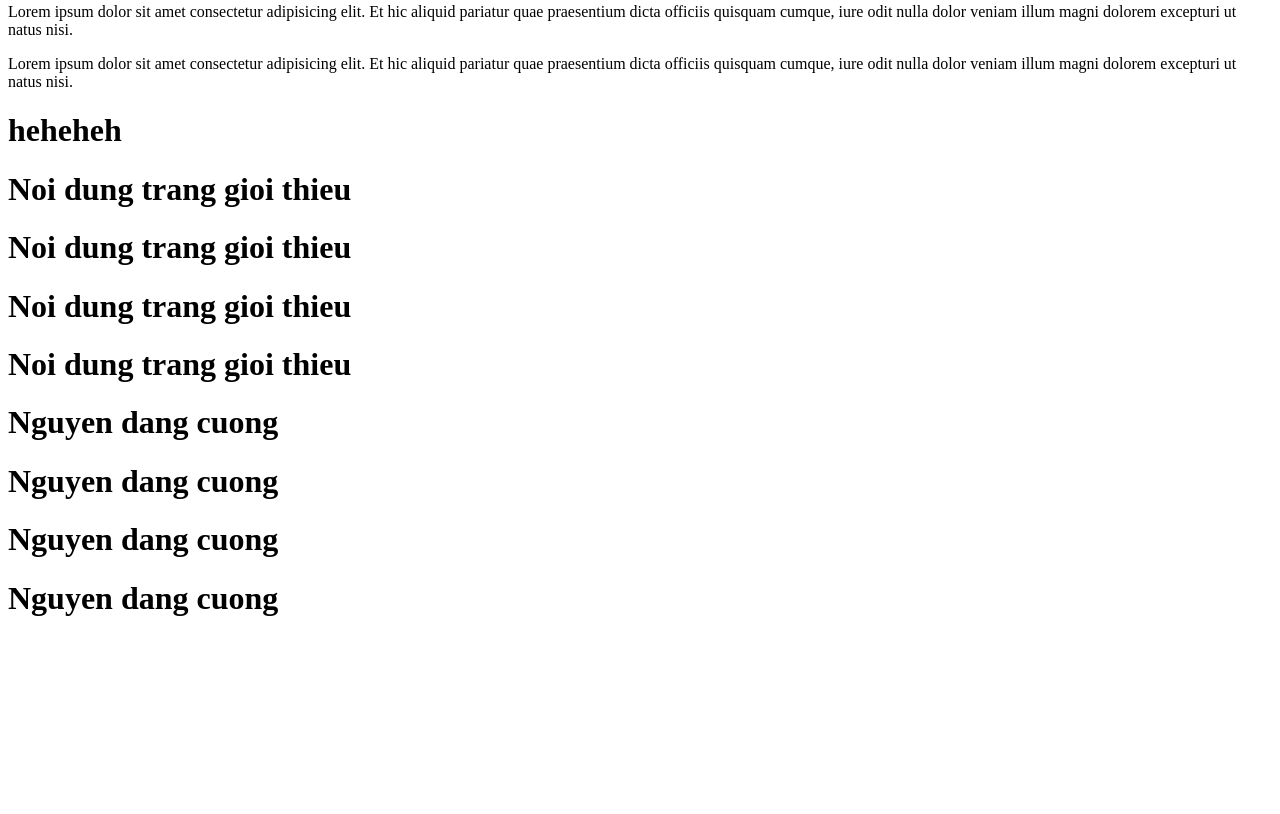
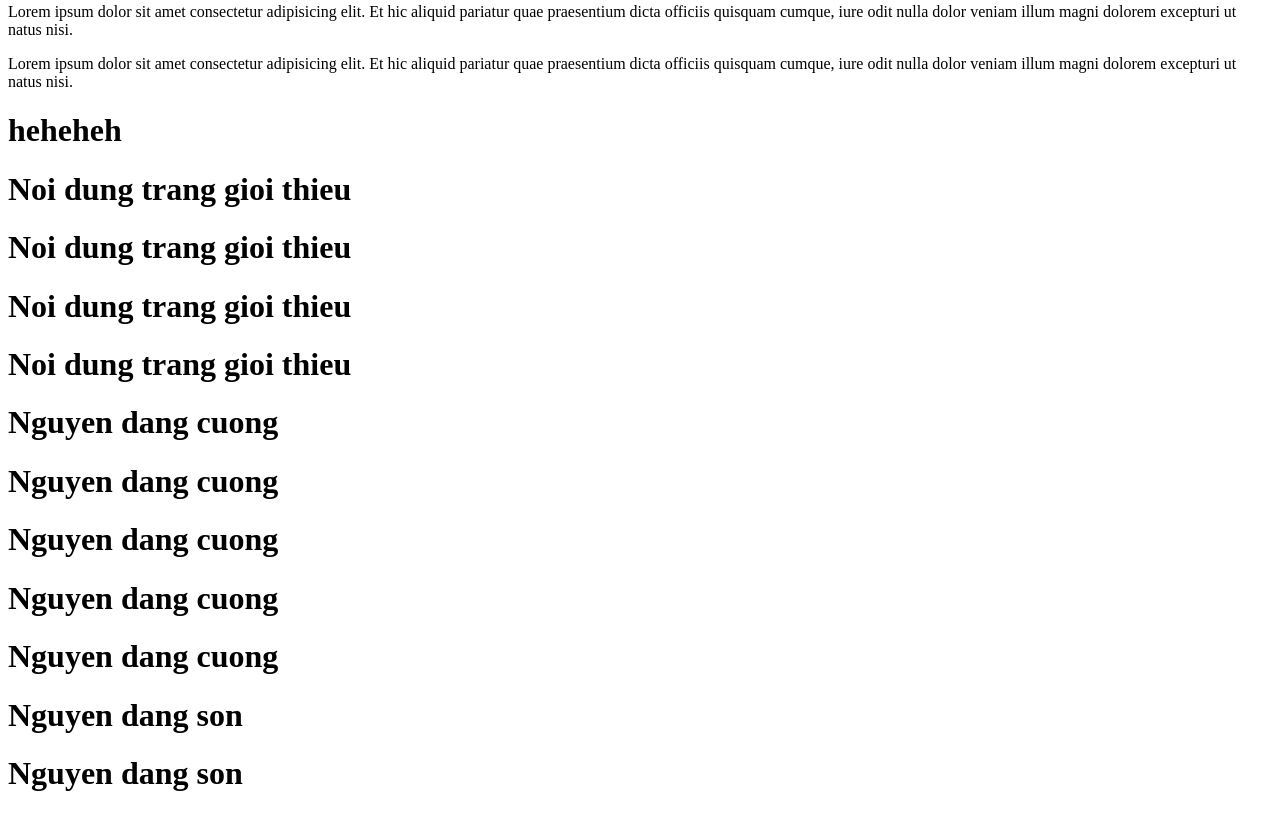
Before and after one commit to nguyendangcuong201004/bai-13-hoc-git, a plain HTML site: page about.html in a window 1280 px wide. Shown: the part 792-1606 px from the top of the page. Before the commit the page ends 1430 px from the top, so only its background shows below. Drawn offline with Linux system fonts and the light colour scheme.

Commit message:
Update about

```diff
--- a/about.html
+++ b/about.html
@@ -39,6 +39,10 @@
     <h1>Nguyen dang cuong</h1>
     <h1>Nguyen dang cuong</h1>
     <h1>Nguyen dang cuong</h1>
+    <h1>Nguyen dang cuong</h1>
+
+    <h1>Nguyen dang son</h1>
+    <h1>Nguyen dang son</h1>
 
 </body>
 </html>
```
